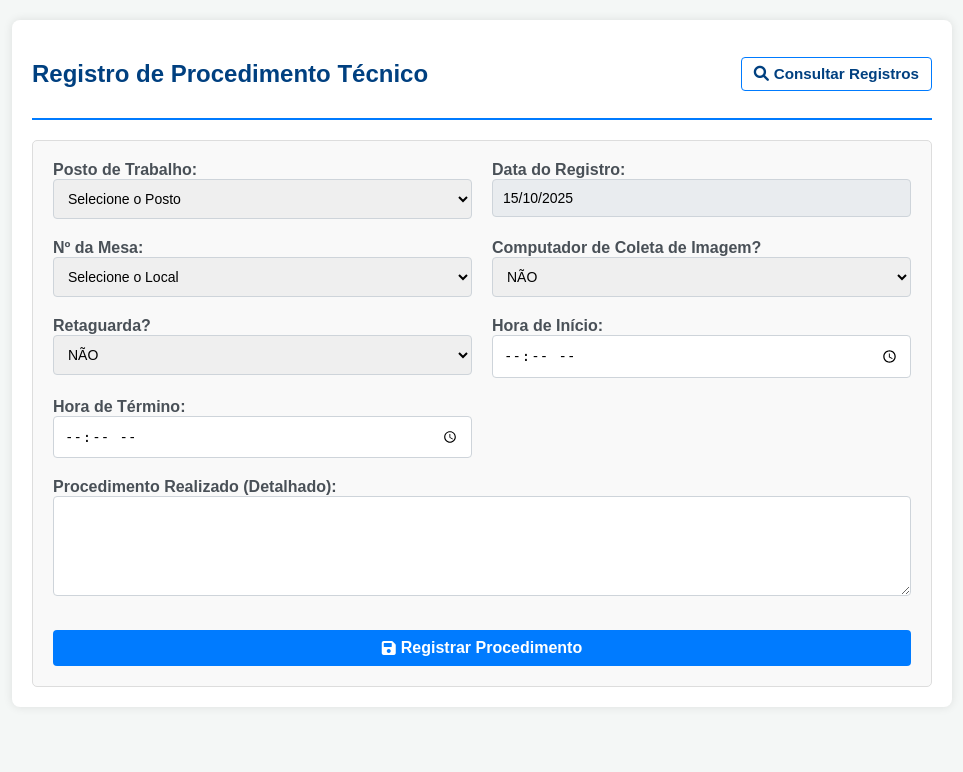
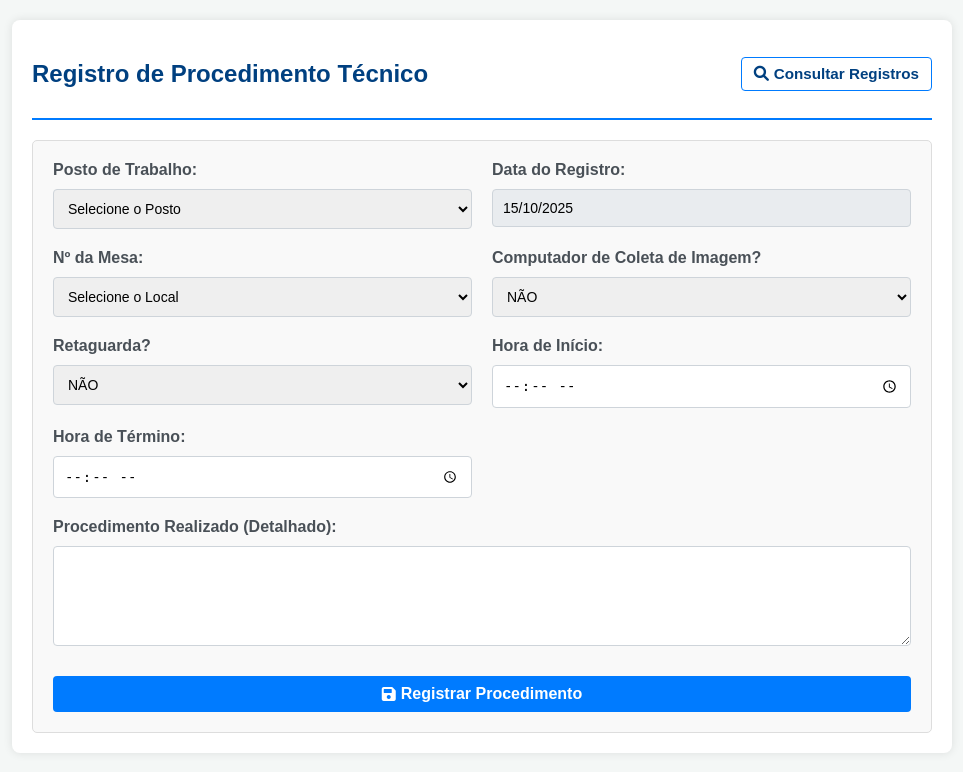
Before and after one commit to Dual650/info-IT, a Flask app: page / in a window 1280 px wide. Shown: the top 772 px of the page, without its empty margins (158-1121 px from the left). Run offline with Flask 3, Linux system fonts and the light colour scheme.

Commit message:
Update style.css

```diff
--- a/static/style.css
+++ b/static/style.css
@@ -187,6 +187,15 @@ textarea {
     background-color: #f9f9f9;
 }
 
+/* REGRA DE CORREÇÃO: Garante que o label fique acima do campo em TODOS os form-groups */
+.form-registro .form-group {
+    display: flex;
+    flex-direction: column; /* FORÇA o empilhamento vertical (Label acima do Input) */
+    gap: 5px;
+}
+/* FIM DA REGRA DE CORREÇÃO */
+
+
 .form-group-full {
     grid-column: 1 / 3;
 }
@@ -197,13 +206,11 @@ textarea {
     font-size: 16px;
 }
 
-/* NOVO ESTILO: Para o campo "Qual?" ficar mais compacto e alinhado */
-/* O objetivo é que ele herde a disposição vertical (label em cima) de .form-group */
+/* Estilo para o campo condicional 'Qual?' */
 .form-group-compacto {
-    /* Esta classe agora serve apenas como marcador, o layout é controlado por .form-group */
+    /* Não precisa de regras de layout, pois o .form-group já define o flex-direction: column */
 }
 
-/* Altera o estilo do label no grid para forçar o campo para cima, se necessário */
 .form-registro .form-group-compacto label {
     margin-top: 5px;
 }
@@ -365,20 +372,20 @@ textarea {
     }
 
     /* Ocultar elementos de navegação e controle */
-    .header-acoes, /* Botão de voltar, Exportar, Apagar Tudo, Imprimir */
-    .flashes,      /* Mensagens de erro/sucesso */
-    .filtro-container, /* O formulário de filtro */
-    #avisoVazio,   /* Aviso de tabela vazia */
-    .modal,        /* Oculta o modal, caso esteja aberto */
-    #tabelaRegistros td:last-child, /* Oculta a coluna de Ações (Excluir Individual) */
+    .header-acoes,
+    .flashes,
+    .filtro-container,
+    #avisoVazio,
+    .modal,
+    #tabelaRegistros td:last-child,
     #tabelaRegistros th:last-child {
         display: none !important;
     }
 
     /* 2. Mostrar apenas a tabela e o título */
     .header-section {
-        border-bottom: 1px solid #333; /* Adiciona uma linha visível sob o título */
-        display: block; /* Garante que o título do documento seja visível */
+        border-bottom: 1px solid #333;
+        display: block;
         text-align: center;
         margin-bottom: 20px;
     }
@@ -395,11 +402,11 @@ textarea {
     }
     #tabelaRegistros td,
     #tabelaRegistros th {
-        border: 1px solid #666; /* Torna as bordas mais escuras */
+        border: 1px solid #666;
         padding: 5px;
     }
 
-    /* Faz o procedimento completo caber na impressão, desativando o 'white-space: nowrap;'*/
+    /* Faz o procedimento completo caber na impressão */
     #tabelaRegistros .procedimento-resumo {
         white-space: normal;
         overflow: visible;
```
